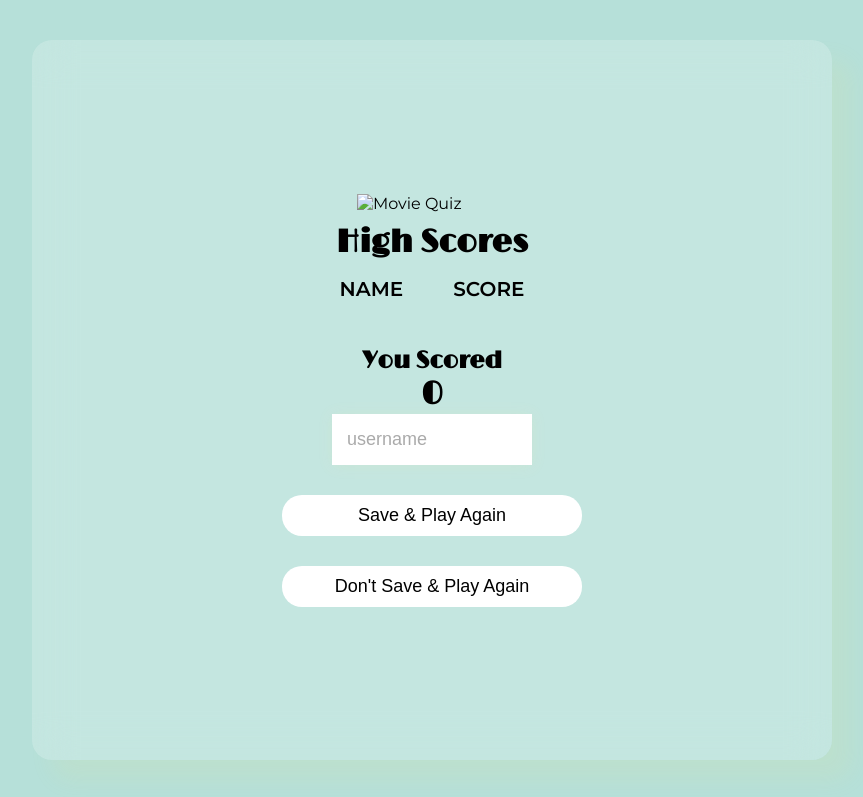
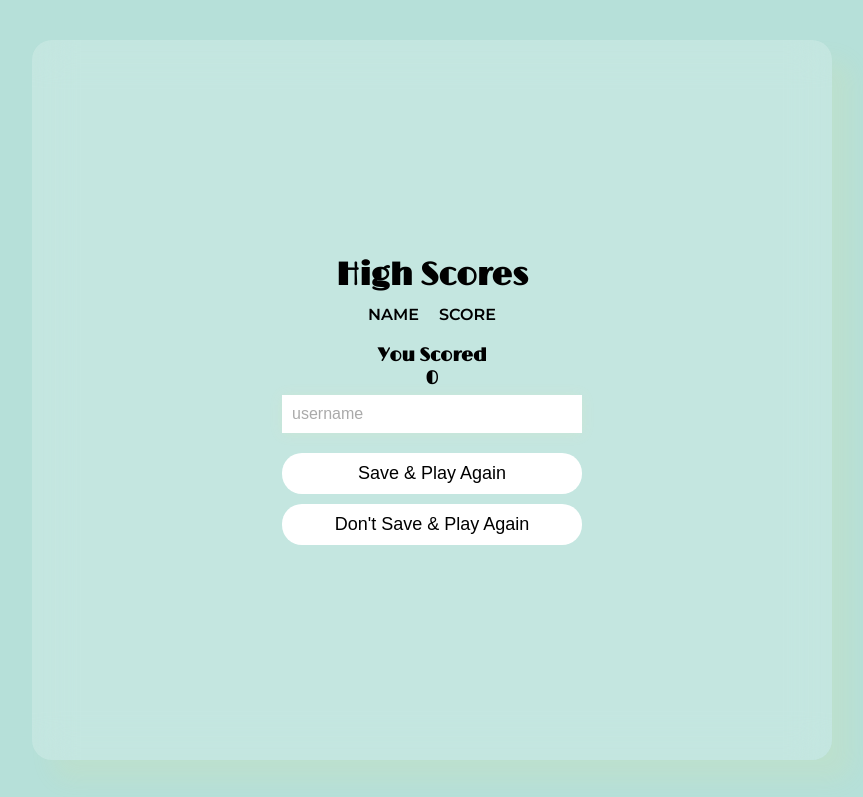
Before and after one commit to dkitley1975/movie-quiz, a plain HTML site: page index.html in a window 1280 px wide. Both pictures are taken after a click on the button "Play". Shown: the whole page, without its empty margins (208-1071 px from the left). Drawn offline with nearby package versions, Linux system fonts and the light colour scheme; no server answers.

Commit message:
feat(CSS): amend high score submit styles

```diff
--- a/assets/css/style.css
+++ b/assets/css/style.css
@@ -237,8 +237,7 @@ h6 {
   border: 0.1rem solid var(--clr-primary-300);
   background-color: var(--clr-button-background);
   color: var(--clr-primary-000);
-  margin-bottom: 1rem;
-  margin-top: 2rem;
+  margin-top: 1rem;
   text-decoration: none;
   border-radius: 2rem;
 }
@@ -260,6 +259,8 @@ h6 {
 .btnSave {
   color: var(--clr-primary-000);
   margin-top: 0;
+  font-size: var(--fs-default);
+
 }
 
 .play-buttons {
@@ -291,9 +292,11 @@ form {
 
 input {
   margin-bottom: 1rem;
-  width: 20rem;
-  padding: 1.5rem;
-  font-size: 1.8rem;
+  width: 80vw;
+  max-width: 30rem;
+  padding: 1rem;
+  margin-top: .5rem;
+  font-size: var(--fs-normal);
   border: none;
   box-shadow: 0 0.1rem 1.4rem 0 var(--clr-box-shadow);
 }
@@ -303,24 +306,27 @@ input::placeholder {
 }
 
 .table {
-  margin-bottom: 3rem;
-  border-spacing: 5rem 1.5rem;
+  margin-bottom: 1rem;
+  border-spacing: 2rem 1rem;
   text-align: center;
 }
 
 .table th {
   text-transform: uppercase;
   font: var(--ff-headline);
-  font-size: 2rem;
+  font-size: var(--fs-4);
   font-weight: var(--fw-m);
   text-align: center;
 }
 
+.table tr {
+  line-height: auto;
+}
 .tbody {
   text-align: center;
   font-weight: var(--fw-n);
-  font-size: 1.8rem;
-  margin-bottom: 2rem;
+  font-size: var(--fs-normal);
+  margin-bottom: 1rem;
 }
 
 /* Correct Incorrect Answer indicator */
--- a/index.html
+++ b/index.html
@@ -73,7 +73,6 @@
          </div>
 
          <div id="user-final-score-container" class="flex-center flex-column glass hidden">
-         <img src="assets/images/logo.svg" class="logo" alt="Movie Quiz">
          <h1>High Scores</h1>
          <div id="high-scores-lists">
             <table class="table">
@@ -86,8 +85,8 @@
                <tbody id="high-scores-list"></tbody>
             </table>
          </div>
-         <h2>You Scored</h2>
-         <h1 id="playerFinalScore">0</h1>
+         <h3>You Scored</h3>
+         <h3 id="playerFinalScore">0</h3>
          <form>
             <input type="text" name="username" id="username" placeholder="username" />
             <button type="submit" class="btn" id="btn-save-score" onclick="saveHighScore(event)" disabled>
```
